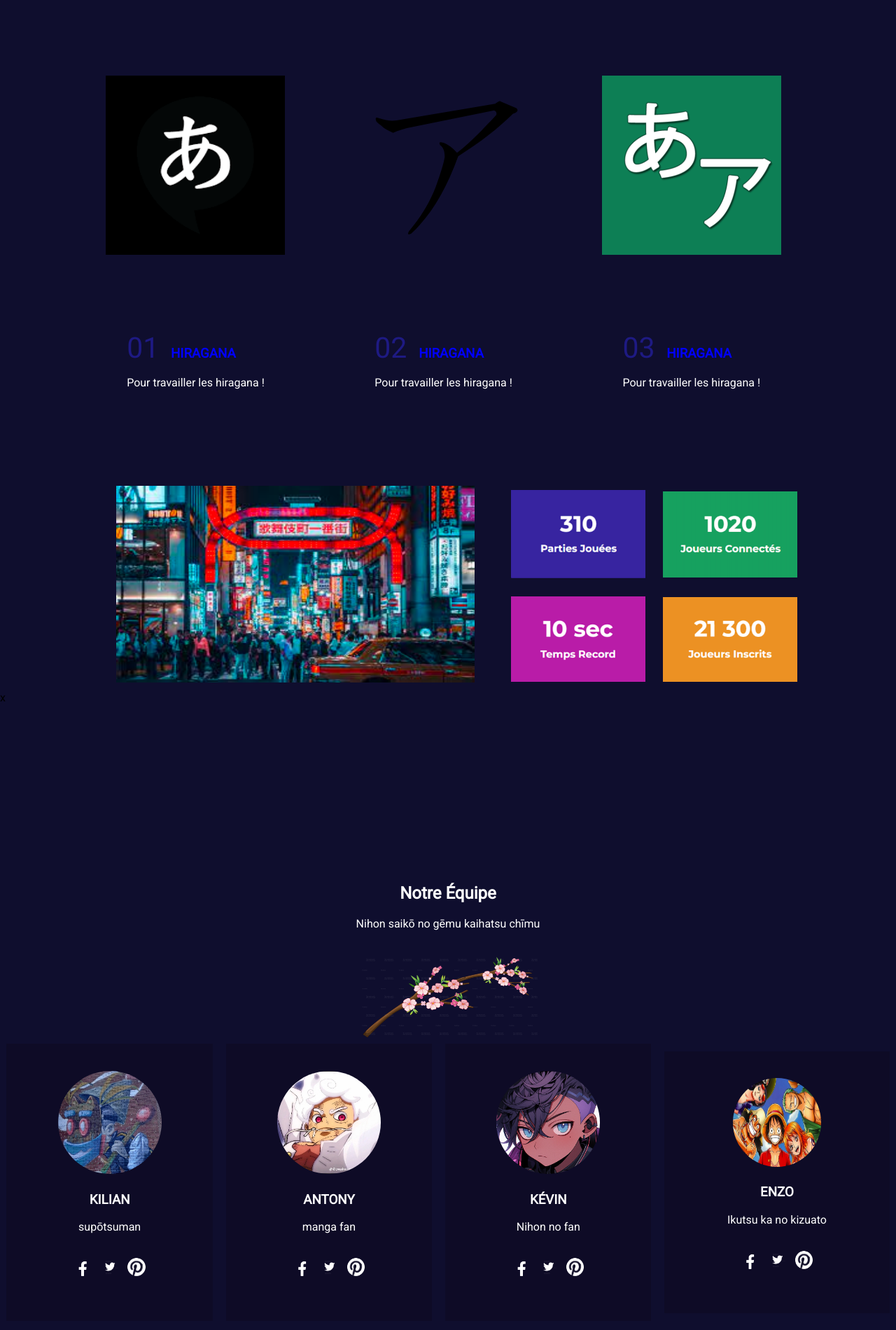
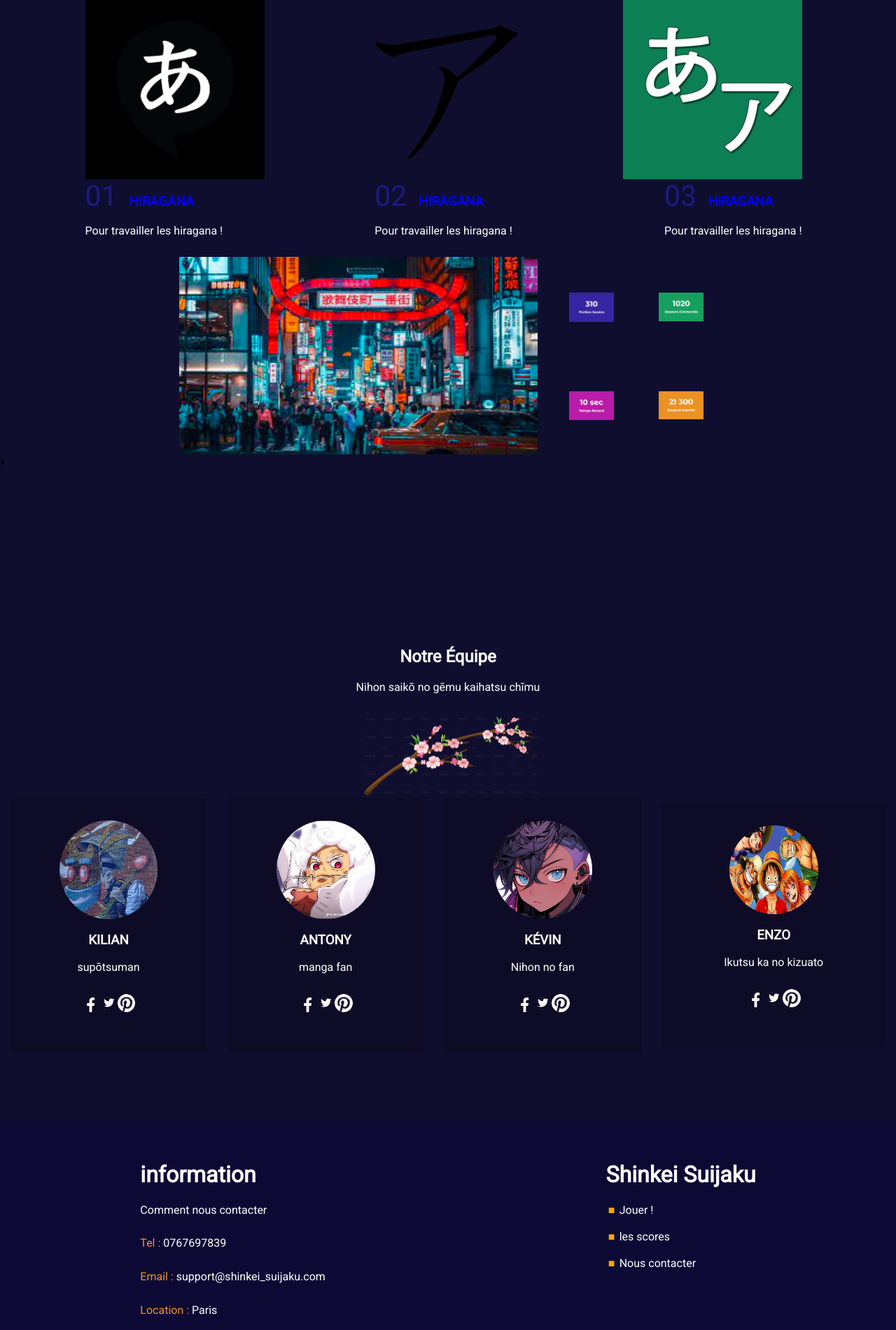
Before and after one commit to Mitake-ktm/Arigato, a PHP site: page / in a window 1280 px wide. Shown: the part 696-2596 px from the top of the page at 70% size. Run offline with PHP 8.4, Linux system fonts and the light colour scheme; some libraries are stand-ins or nearby versions.

Commit message:
correction du beug de kilian

```diff
--- a/assets/css/main.css
+++ b/assets/css/main.css
@@ -24,11 +24,10 @@ h2 {
 /* Image mode de jeu */
 .image-container {
  display: flex;
- justify-content: space-evenly;
- justify-content: space-around;
- margin: 8vw;
+ justify-content: space-between;
+ margin: auto;
  height: auto;
- width: auto;
+ width: 80%;
  padding-right: 1vw;
  color: blue;
 }
@@ -37,7 +36,6 @@ h2 {
 /* Image stats joueur */
 img {
  display: flex;
- margin: 0.5vw;
  width: 20vw;
  height: auto;
 }
@@ -83,7 +81,7 @@ img {
 
 .table img {
  display: flex;
- width: 15vw;
+ width: 5vw;
  height: auto;
 }
 
```
